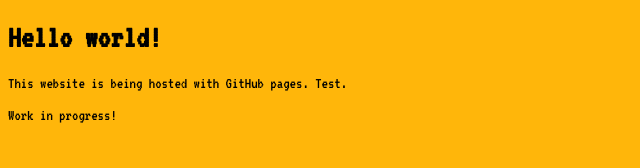
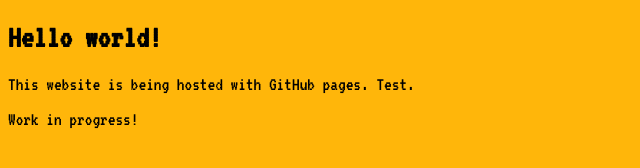
Before and after one commit to cyrus-cal/cyrus-cal.github.io, a plain HTML site: page index.html in a window 1280 px wide. Shown: the whole page, without its empty margins (0-640 px from the left). Drawn offline with Linux system fonts and the light colour scheme.

Commit message:
Update index.html

```diff
--- a/index.html
+++ b/index.html
@@ -12,7 +12,7 @@ body {
 
   <body bgcolor="FFB60A">
 <h1>Hello world!</h1>
- <p>This website is being hosted with GitHub pages. Test.</p>
- <p>Work in progress!</p>
+ <p><big>This website is being hosted with GitHub pages. Test.</big></p>
+ <p><big>Work in progress!</big></p>
   </body>
 </html>
```
